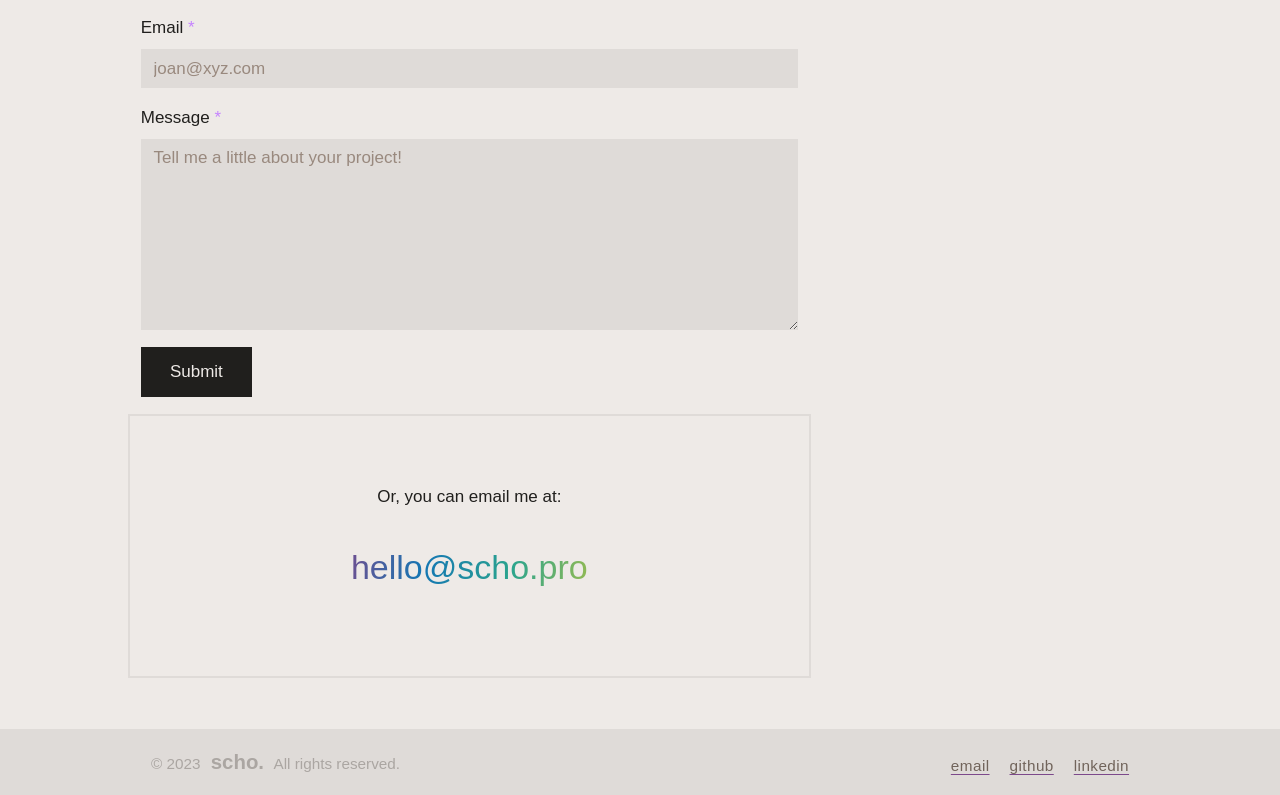
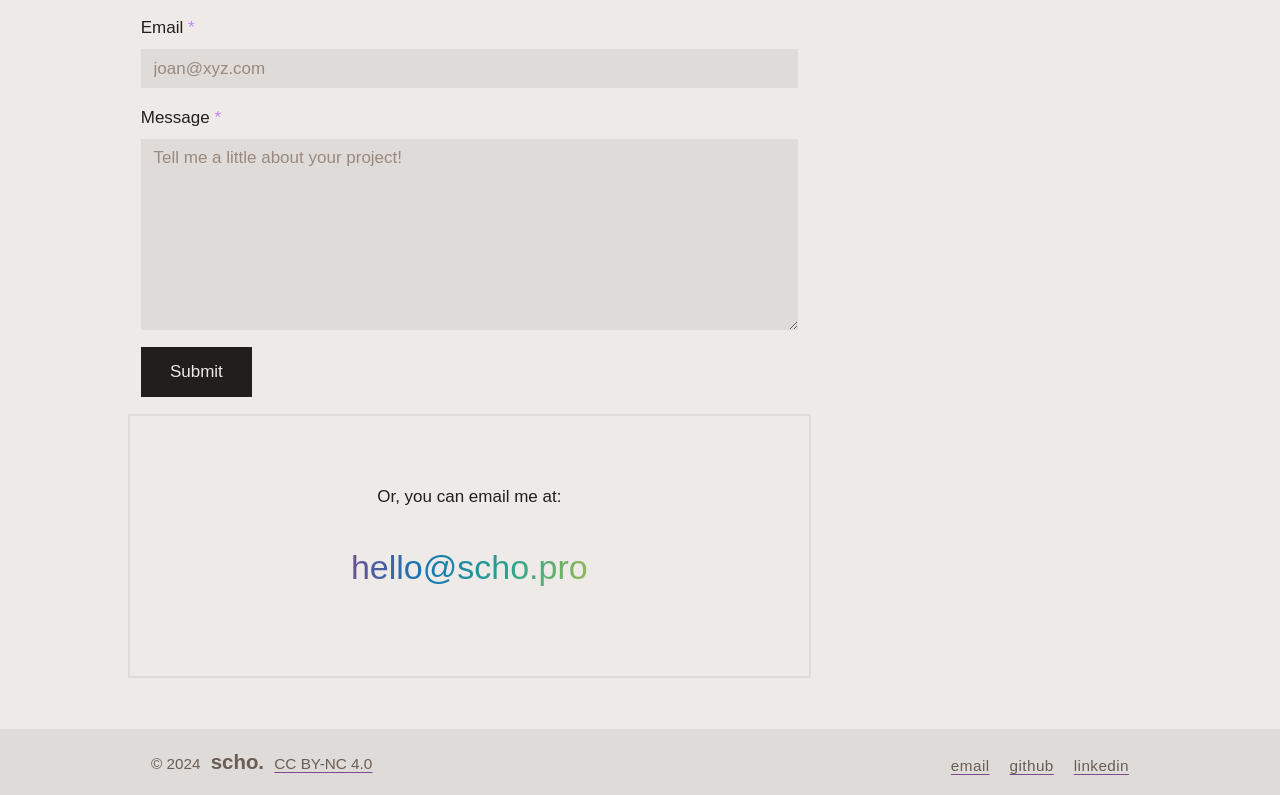
Before and after one commit to indoct/scho-react, a React (Vite) app: page /contact in a window 1280 px wide. Shown: the part 297-1092 px from the top of the page. Built offline with nearby package versions, Linux system fonts and the light colour scheme; a web font is replaced by a local one.

Commit message:
text wcag fix + cc license added

```diff
--- a/src/App.css
+++ b/src/App.css
@@ -1034,12 +1034,13 @@ footer {
 
 .light-mode footer {
   background-color: var(--schostone);
-  color: #aba6a2;
+  color: #695d54;
 }
 
 .light-mode footer a {
-  color: var(--schoash);
+  color: #695d54;
 }
+
 .footer-soc {
   display: flex;
   gap: 20px;
--- a/src/components/Footer.jsx
+++ b/src/components/Footer.jsx
@@ -4,7 +4,13 @@ export default function Footer() {
       <section className="container">
         <div className="row footer-text align-items-center">
           <div className="col-12 col-sm-6 copyright">
-            © 2023 <span className="dys">scho.</span> All rights reserved.
+            © 2024 <span className="dys">scho.</span>{" "}
+            <a
+              href="https://creativecommons.org/licenses/by-nc/4.0/"
+              target="_blank"
+            >
+              CC BY-NC 4.0
+            </a>
           </div>
           <div className="col-12 col-sm-6 socials pt-2 pt-s-0">
             <ul className="footer-soc">
--- a/src/pages/Home.jsx
+++ b/src/pages/Home.jsx
@@ -12,7 +12,9 @@ export default function Home() {
             <p className="intro">
               Hi there! I'm SC Houlihan, but 'scho' is easier to spell
               <i className="fa-regular fa-face-smile-wink ps-1"></i>.{" "}
-              <span className="intro-2">I'm a Front-end Developer & UX/UI Designer in London.</span>
+              <span className="intro-2">
+                I'm a Front-end Engineer & UX/UI Designer in London.
+              </span>
             </p>
           </div>
         </div>
@@ -33,7 +35,8 @@ export default function Home() {
           <div className="card-text">
             <h2 className="p-title">English Schools Foundation</h2>
             <p className="p-desc">
-              A fresh, dynamic face for the ESF, Hong Kong's largest provider of English-medium education.
+              A fresh, dynamic face for the ESF, Hong Kong's largest provider of
+              English-medium education.
             </p>
           </div>
           <ul className="proj-links">
@@ -70,7 +73,8 @@ export default function Home() {
           <div className="card-text">
             <h2 className="p-title">BG3 Piercing Set Creator</h2>
             <p className="p-desc">
-              A web app for people to easily create their own custom Baldur's Gate 3 piercing combinations.
+              A web app for people to easily create their own custom Baldur's
+              Gate 3 piercing combinations.
             </p>
           </div>
           <ul className="proj-links">
@@ -103,7 +107,8 @@ export default function Home() {
           <div className="card-text">
             <h2 className="p-title">Get Set Sports Academy</h2>
             <p className="p-desc">
-              Building an attractive and easily maintainable web presence for a leading athletics academy.
+              Building an attractive and easily maintainable web presence for a
+              leading athletics academy.
             </p>
           </div>
           <ul className="proj-links">
@@ -139,7 +144,10 @@ export default function Home() {
           </div>
           <div className="card-text">
             <h2 className="p-title">Quizzical</h2>
-            <p className="p-desc">An interactive quiz web app, built with React and utilising the TMDb database.</p>
+            <p className="p-desc">
+              An interactive quiz web app, built with React and utilising the
+              TMDb database.
+            </p>
           </div>
           <ul className="proj-links">
             <li>
@@ -171,7 +179,8 @@ export default function Home() {
           <div className="card-text">
             <h2 className="p-title">The Odd Dystrict</h2>
             <p className="p-desc">
-              Website and web3 interface where users could mint an art NFT and interact with their portfolio.
+              Website and web3 interface where users could mint an art NFT and
+              interact with their portfolio.
             </p>
           </div>
           <ul className="proj-links">
@@ -204,7 +213,8 @@ export default function Home() {
           <div className="card-text">
             <h2 className="p-title">N7 Ipsum</h2>
             <p className="p-desc">
-              A Mass Effect lorem ipsum dummy text generator built with vanilla JS. Does what it says on the tin.
+              A Mass Effect lorem ipsum dummy text generator built with vanilla
+              JS. Does what it says on the tin.
             </p>
           </div>
           <ul className="proj-links">
@@ -221,17 +231,28 @@ export default function Home() {
         <div className="col-12 text-center">
           <div className="home-contact">
             <p>
-              If you'd like to see more work or get in touch, please fill out the <a href="/contact">contact form</a>,
-              or you can email me at:
+              If you'd like to see more work or get in touch, please fill out
+              the <a href="/contact">contact form</a>, or you can email me at:
               <a href="mailto:hello@scho.pro" className="email-big gradient">
                 hello@scho.pro
               </a>
             </p>
-            <div className="social-icons pt-3">
-              <a href="https://github.com/indoct/" target="_blank" aria-label="github (opens in new tab)">
-                <i className="fa-brands fa-square-github" aria-hidden="true"></i>
+            <div className="social-icons">
+              <a
+                href="https://github.com/indoct/"
+                target="_blank"
+                aria-label="github (opens in new tab)"
+              >
+                <i
+                  className="fa-brands fa-square-github"
+                  aria-hidden="true"
+                ></i>
               </a>
-              <a href="https://linkedin.com/in/shoul" target="_blank" aria-label="linkedin (opens in new tab)">
+              <a
+                href="https://linkedin.com/in/shoul"
+                target="_blank"
+                aria-label="linkedin (opens in new tab)"
+              >
                 <i className="fa-brands fa-linkedin" />
               </a>
             </div>
```
